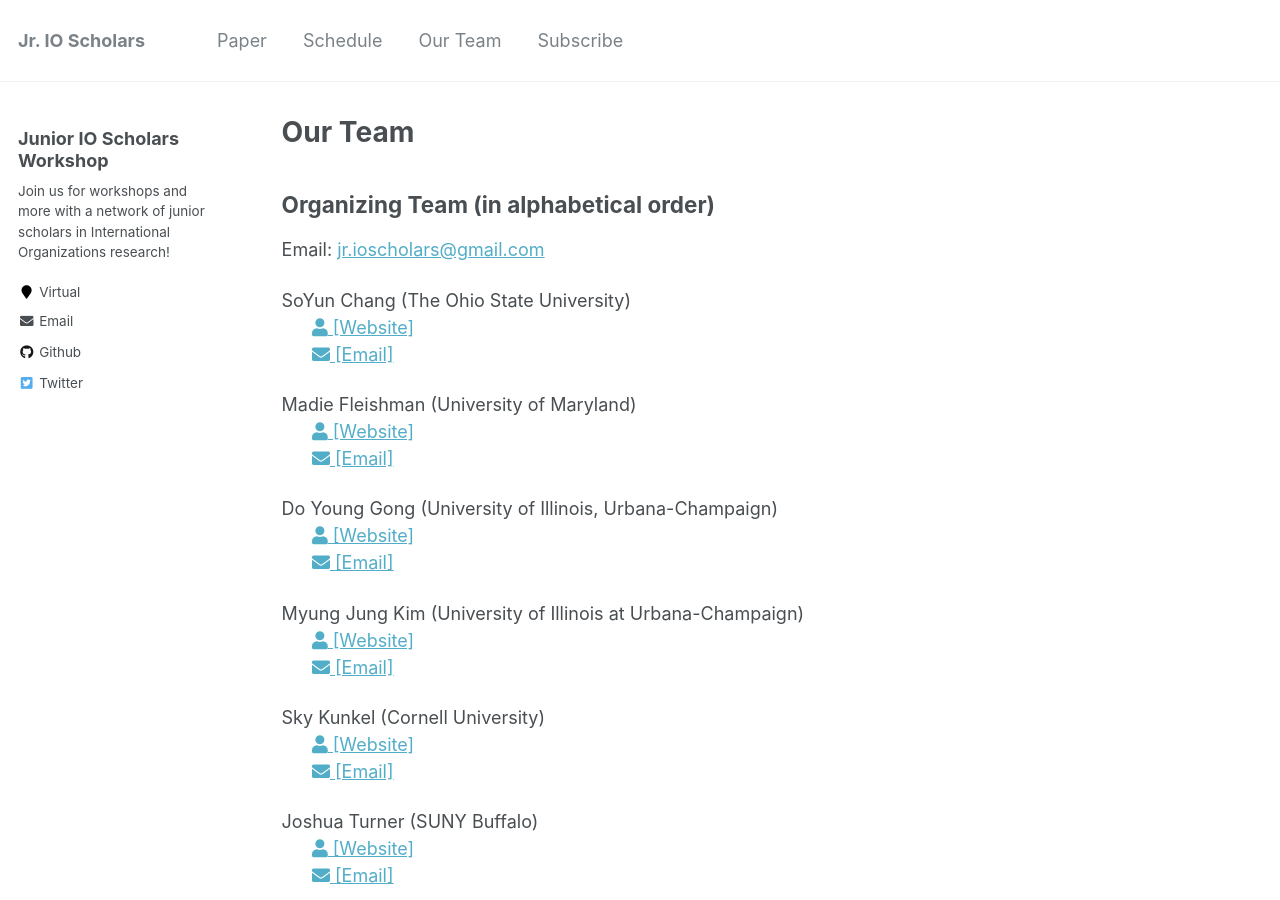
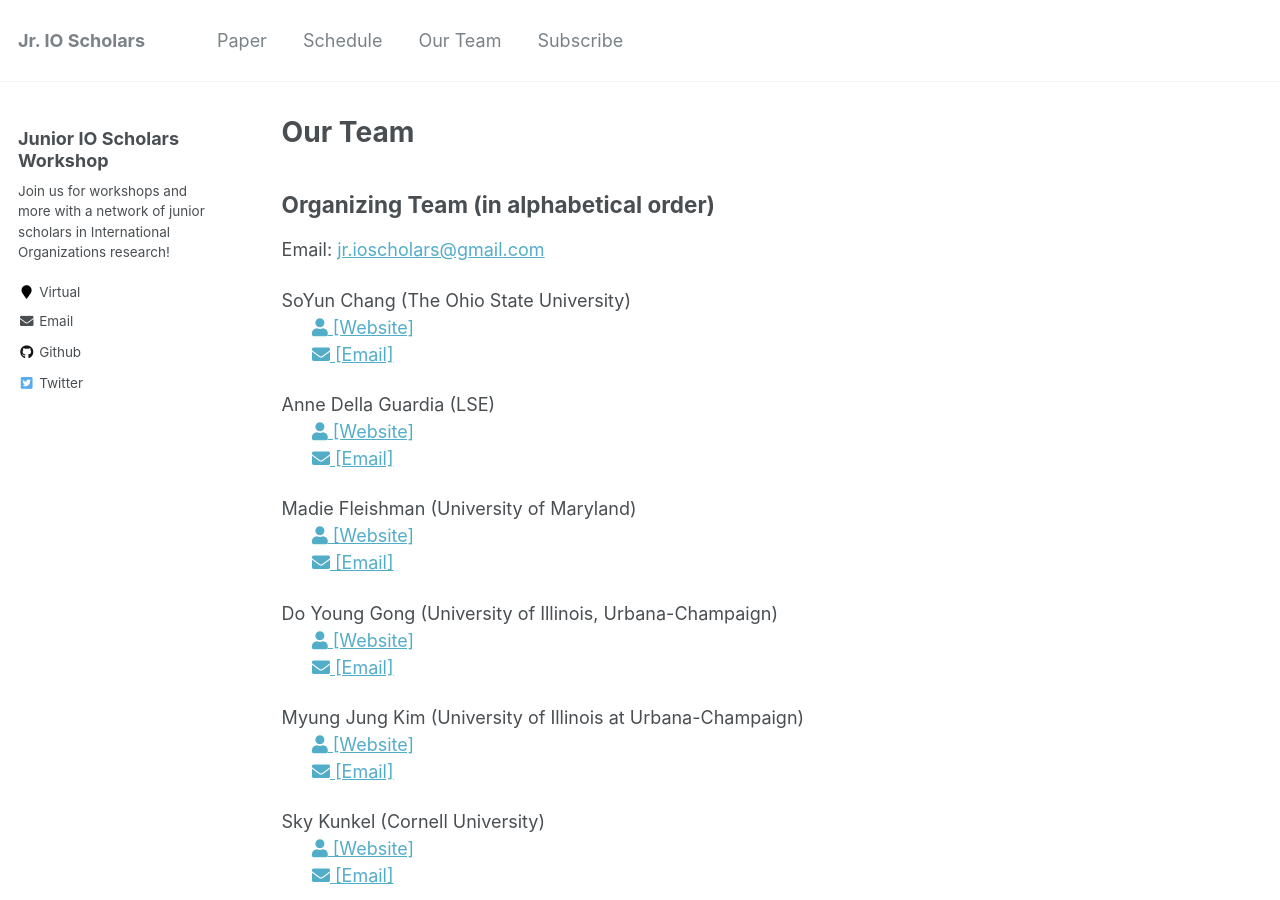
Before and after one commit to IO-workshop/IO-workshop.github.io, a Jekyll site: the page built from _pages/team.md, in a window 1280 px wide and 900 px high. Built offline with Jekyll 4.4.1, drawn with Linux system fonts in a browser that asks for light colours.

Commit message:
Update team.md

```diff
--- a/_pages/team.md
+++ b/_pages/team.md
@@ -12,6 +12,10 @@ Email: [jr.ioscholars@gmail.com](jr.ioscholars@gmail.com)
 SoYun Chang (The Ohio State University)
 <br>&nbsp;&nbsp;&nbsp;&nbsp;&nbsp;&nbsp;<span style="padding-right:5%"><a href='{{ "https://polisci.osu.edu/people/chang.2318"}}'><i class='fas fa-user'></i> [Website]</a></span>
 <br>&nbsp;&nbsp;&nbsp;&nbsp;&nbsp;&nbsp;<span style="padding-right:5%"><a href='{{ "mailto:chang.2318@osu.edu"}}'><i class='fas fa-envelope'></i> [Email]</a></span>
+
+Anne Della Guardia (LSE)
+<br>&nbsp;&nbsp;&nbsp;&nbsp;&nbsp;&nbsp;<span style="padding-right:5%"><a href='{{ "https://www.annedellaguardia.com/"}}'><i class='fas fa-user'></i> [Website]</a></span>
+<br>&nbsp;&nbsp;&nbsp;&nbsp;&nbsp;&nbsp;<span style="padding-right:5%"><a href='{{ "mailto:a.c.della-guardia@lse.ac.uk"}}'><i class='fas fa-envelope'></i> [Email]</a></span>
 
 Madie Fleishman (University of Maryland)
 <br>&nbsp;&nbsp;&nbsp;&nbsp;&nbsp;&nbsp;<span style="padding-right:5%"><a href='{{ "https://gvpt.umd.edu/gradprofile/fleishman/madeline"}}'><i class='fas fa-user'></i> [Website]</a></span>
```
